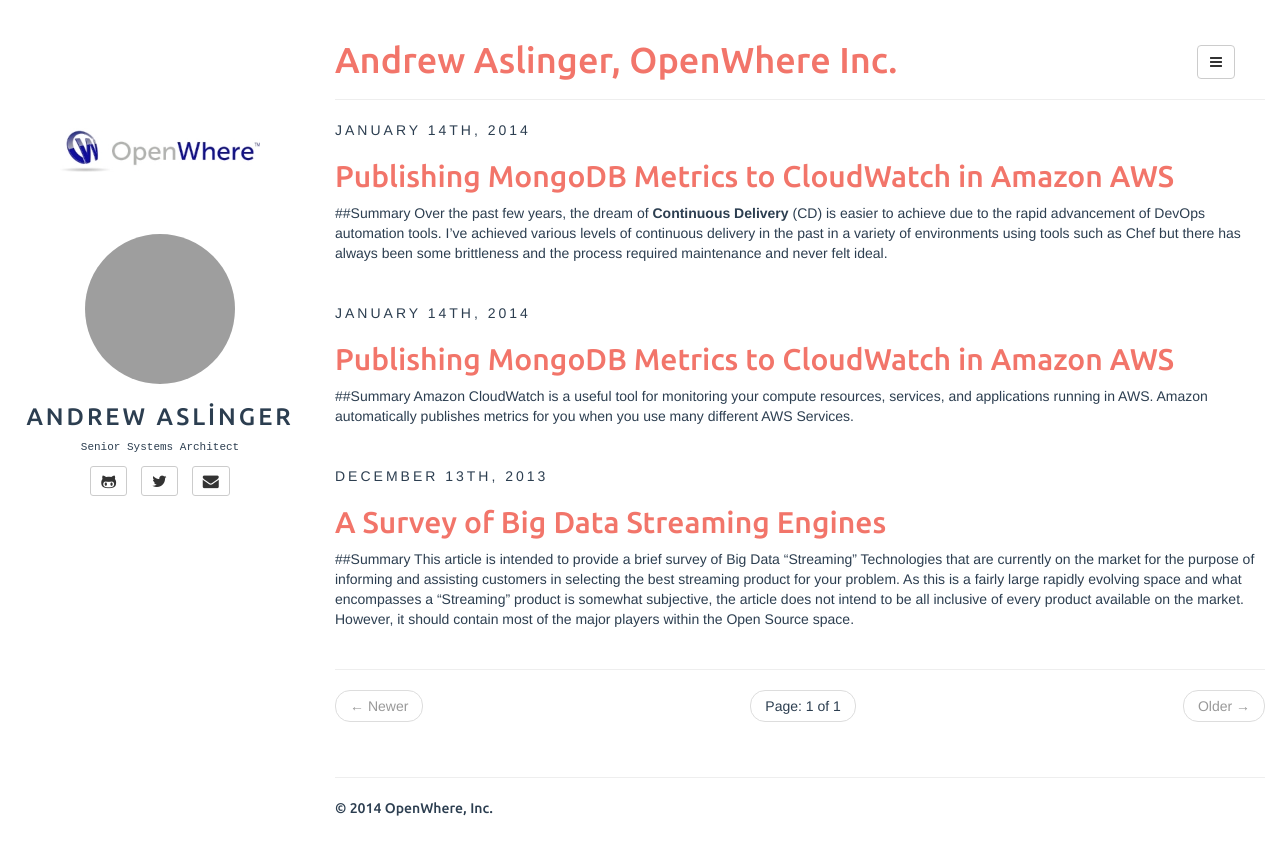
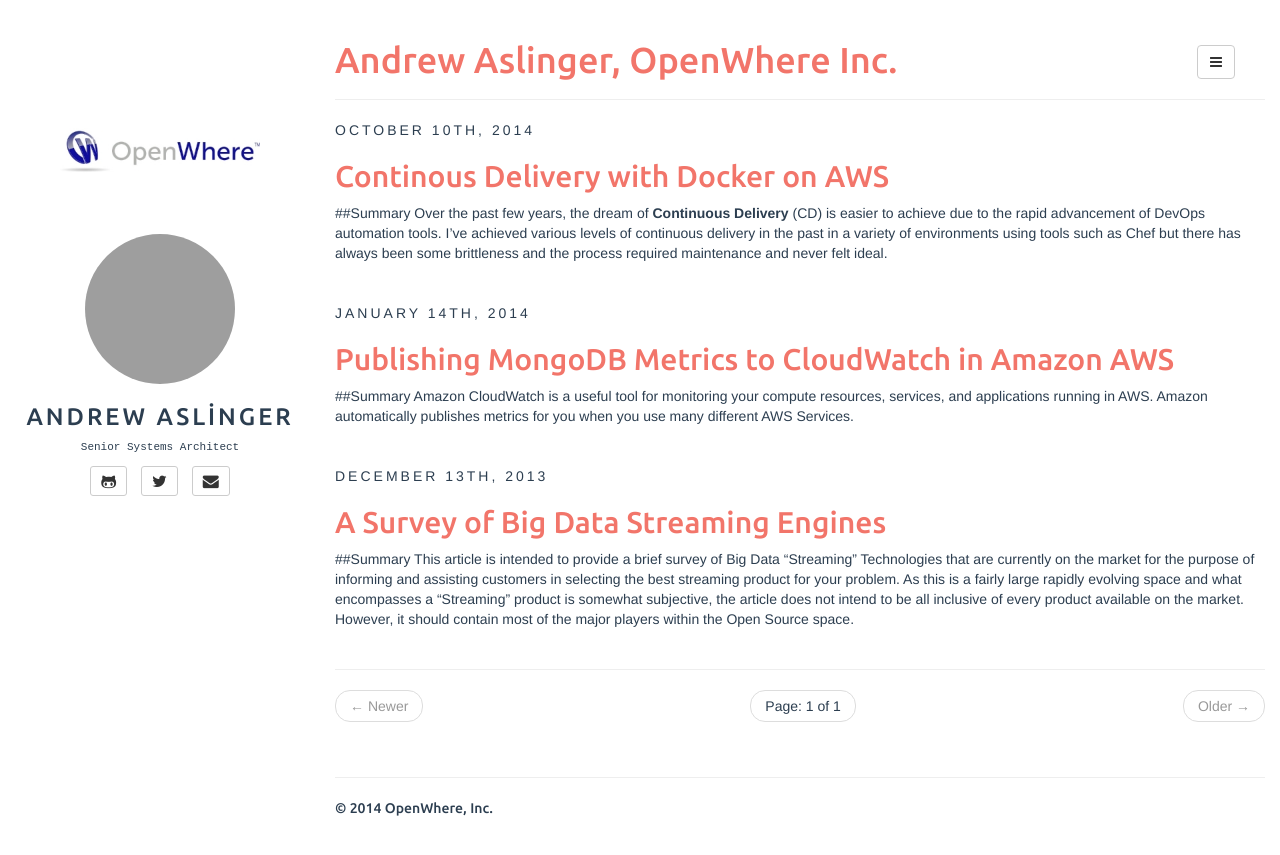
Before and after one commit to owaaa/owaaa.github.io, a Jekyll site: the page built from index.html, in a window 1280 px wide. Shown: the top 855 px of the page. Built offline with Jekyll 4.4.1, drawn with Linux system fonts in a browser that asks for light colours; the list of posts is cut into pages by our own code; grey boxes are pictures that could not be loaded.

Commit message:
Fixed title and date

```diff
--- a/_posts/2014-10-10-docker_continous_delivery.md
+++ b/_posts/2014-10-10-docker_continous_delivery.md
@@ -1,7 +1,7 @@
 ---
 layout: post
-title:  "Publishing MongoDB Metrics to CloudWatch in Amazon AWS"
-date:   2014-01-14 18:00:04
+title:  "Continous Delivery with Docker on AWS"
+date:   2014-10-10 18:30:04
 categories: docker amazon AWS devops continuous delivery
 ---
 
```
